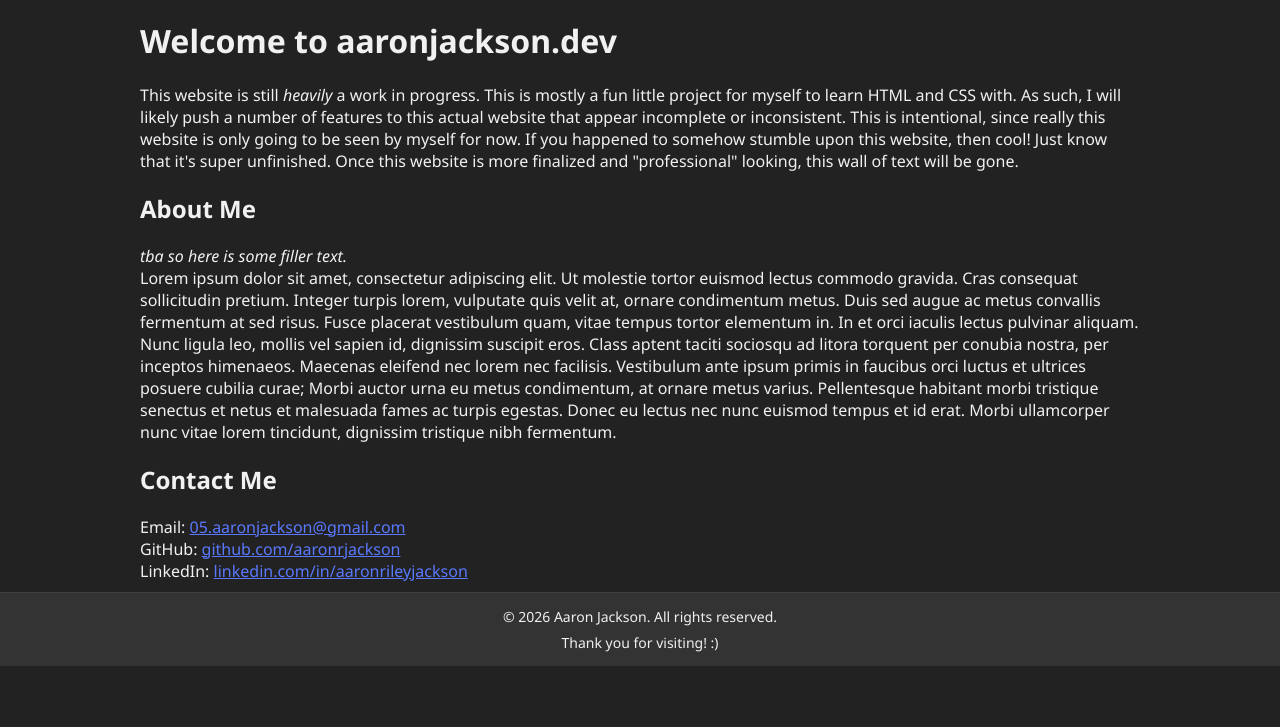
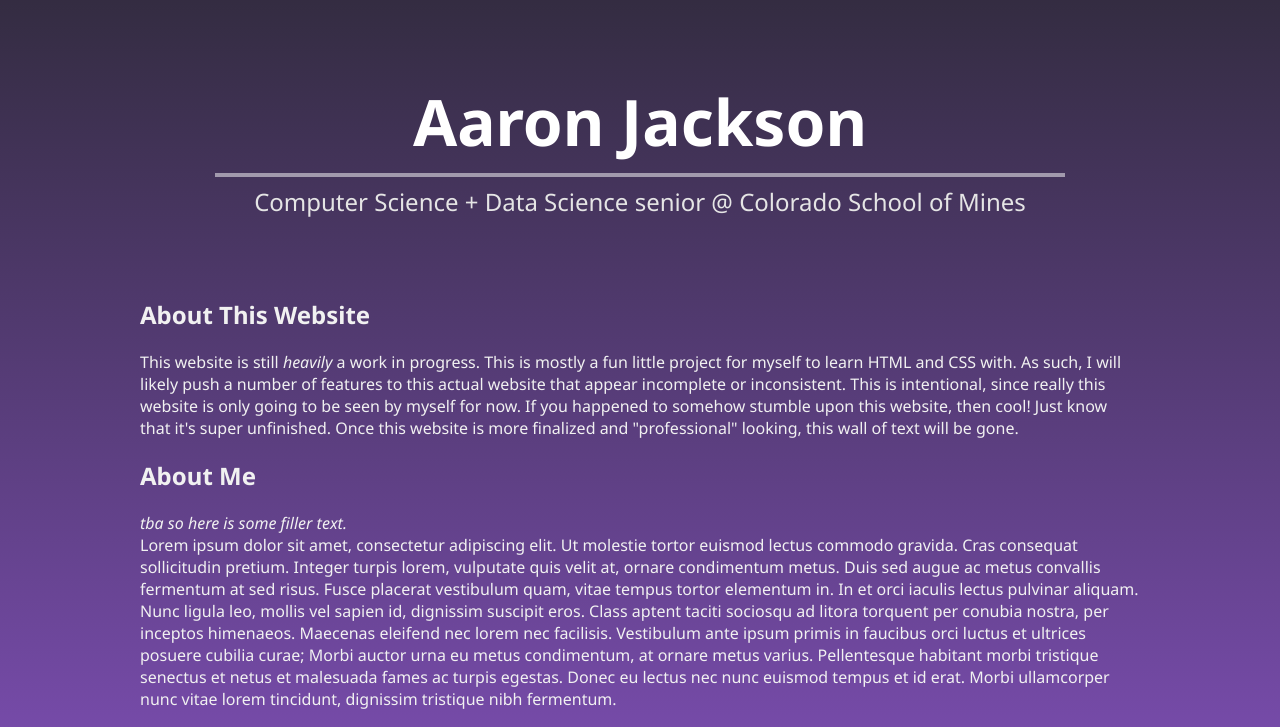
Before and after one commit to aaronrjackson/aaronjackson.dev, a plain HTML site: page index.html in a window 1280 px wide. Shown: the part 53-780 px from the top of the page. Drawn offline with Linux system fonts and the light colour scheme.

Commit message:
new name/title section

```diff
--- a/css/style.css
+++ b/css/style.css
@@ -1,7 +1,8 @@
 body {
     margin: 0px;
     padding: 0px;
-    background-color: #222222;
+    /* background-color: #222222; */
+    background-image: linear-gradient(#2f2a3a, #8853c5);
     font-family: 'Noto Sans', Tahoma, Geneva, Verdana, sans-serif;
     color: #f1f1f1
 }
@@ -86,8 +87,38 @@ a {
     margin: 0 auto;
 }
 
+.title {
+    display: flex;
+    flex-direction: column;
+    justify-content: center;
+    align-items: center;
+    margin-top: 5em;
+    margin-bottom: 5em;
+    /* border: 2px solid #ffffff; */
+}
+
+.title-name {
+    font-size: 64px;
+    font-weight: 700;
+    color: #ffffff;
+    /* border: 1px solid #ff0000; */
+}
+
+.title-line-break {
+    border: none;
+    height: 4px;
+    background-color: #ffffff;
+    opacity: 0.5;
+    width: 85%
+}
+
+.title-subtitle {
+    font-size: 24px;
+    color: #e5e5e5;
+    /* border: 1px solid #00ff00; */
+}
+
 .footer {
-    position: sticky;
     bottom: 0;
     width: 100%;
     padding-top: 1.0em;
--- a/index.html
+++ b/index.html
@@ -42,6 +42,7 @@
                 <a href="temp">
                     <img class ="hamburger" src="images/hamburgertemp.png">
                 </a>
+				<!-- TODO: if screen is too tiny to display all buttons, then just replace with the hamburger -->
             </div>
         </div>
     </div>
@@ -50,7 +51,16 @@
     </div>
     <div class="page-content">
         <div class="title">
-            <h1>Welcome to aaronjackson.dev</h1>
+            <div class="title-name">
+                <p>Aaron Jackson</p>
+            </div>
+            <hr class="title-line-break">
+            <div class="title-subtitle">
+                <p>Computer Science + Data Science senior @ Colorado School of Mines</p>
+            </div>
+        </div>
+        <div class="website-info">
+            <h2>About This Website</h2>
             <p>
                 This website is still <i>heavily</i> a work in progress. This is mostly a fun little project for
                 myself to learn HTML and CSS with. As such, I will likely push a number of features to this actual
```
